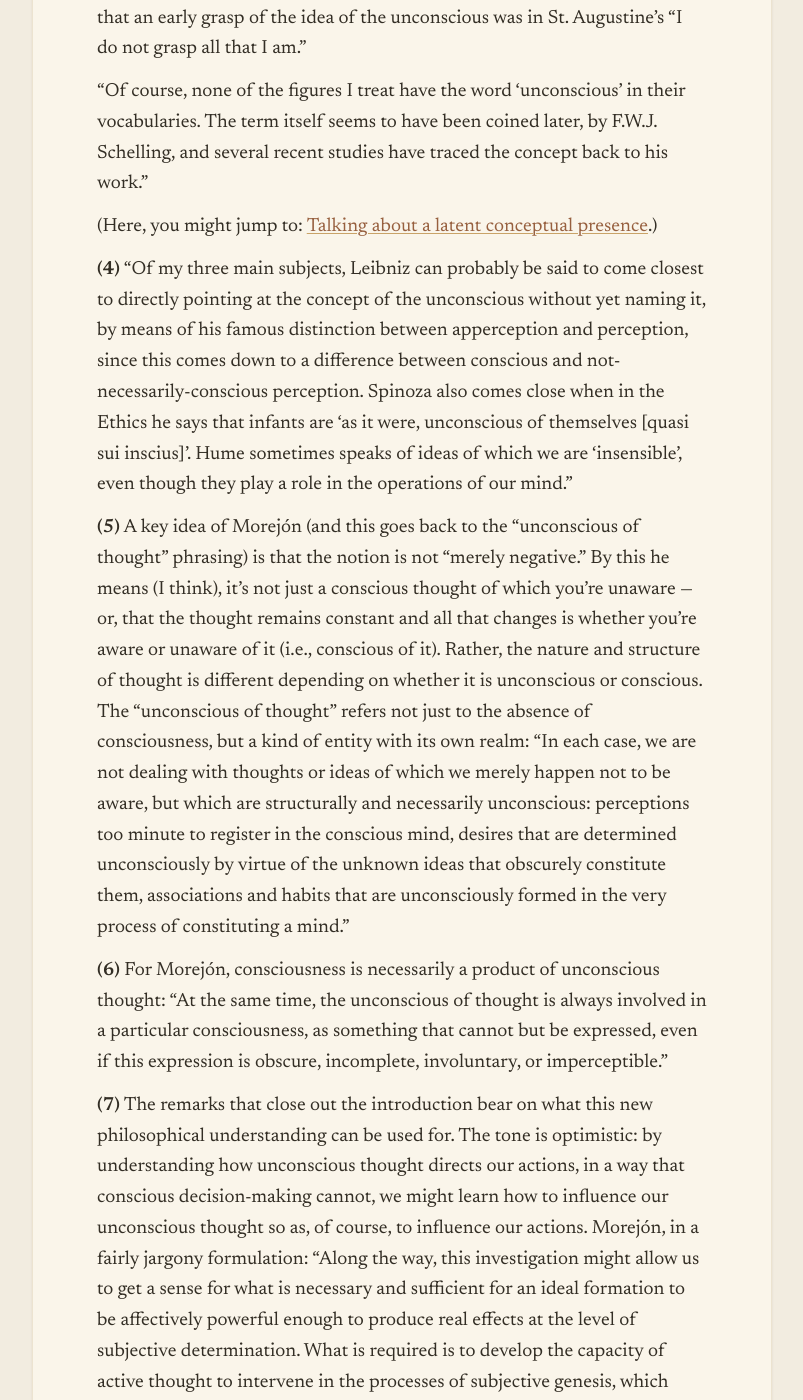
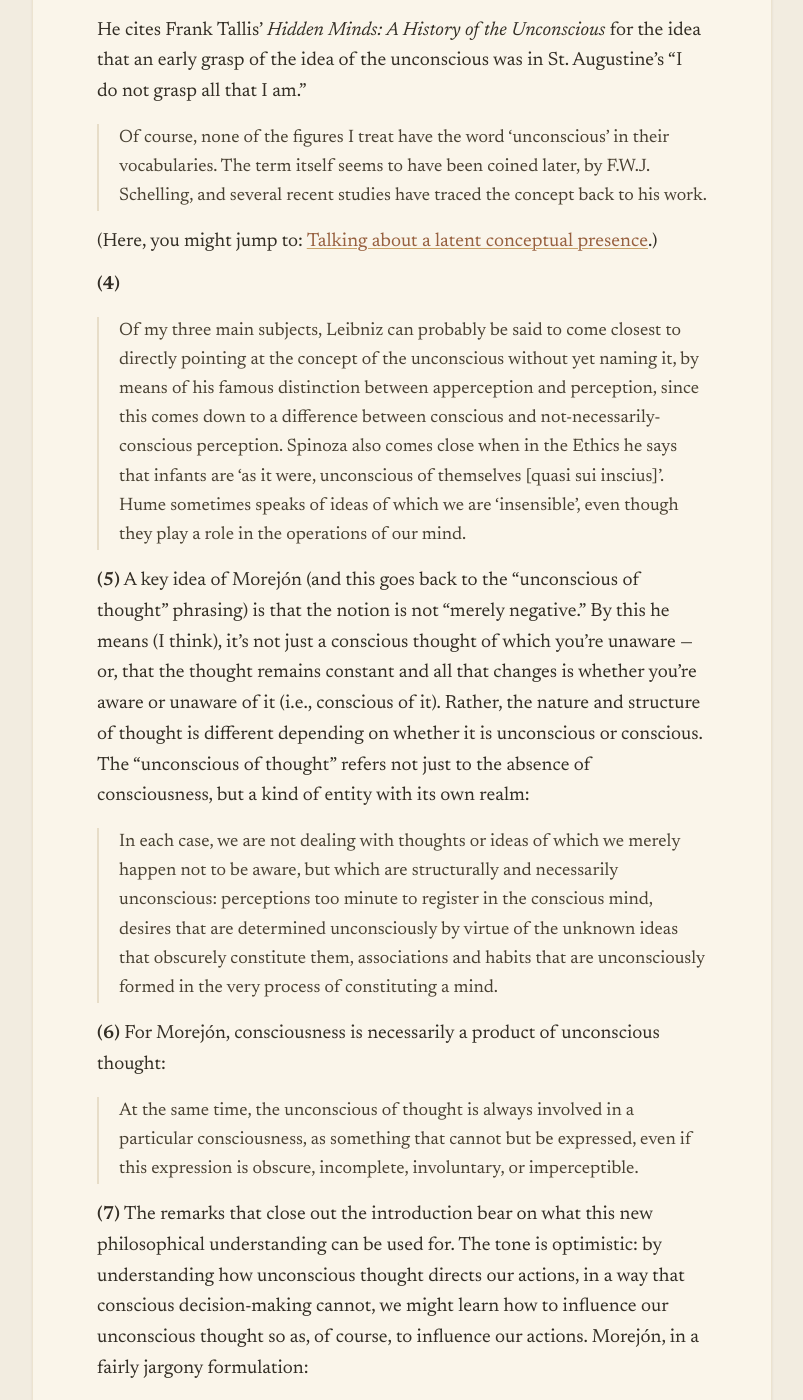
Before and after one commit to lauramoorewrites-del/treasury, a Jekyll site: the page built from _pages/the-unconscious-of-thought.md, in a window 1280 px wide and 1400 px high, scrolled down 2721 px. Shown: the whole window, without its empty margins (238-1041 px from the left). Built offline with Jekyll 4.4.1, drawn with Linux system fonts in a browser that asks for light colours; some of the changed text lies outside the part shown.

Commit message:
Convert all quotations to blockquote style in Unconscious of Thought entry
Co-Authored-By: Claude Opus 4.6 (1M context) <noreply@anthropic.com>

```diff
--- a/_pages/the-unconscious-of-thought.md
+++ b/_pages/the-unconscious-of-thought.md
@@ -27,7 +27,9 @@ Morejón believes that unconscious thought is the missing piece to explaining ak
 
 Surprisingly (to me), Socrates stated in *Protagoras* (this is Morejón's paraphrase) that "what one understands to be good is irresistibly desirable." So however we choose to act, it must follow that we believe that act to be the "good" choice. If we do something that is bad, then we are acting on imperfect information.
 
-Morejón: "I think a much better account of akratic desires and behaviours can be given on the basis of a conception of the mind and ideas that accords the unconscious dimension of thought its proper place, in which one's actions are significantly determined by unconscious elements of thought rather than only or primarily by conscious, voluntary decisions."
+Morejón:
+
+> I think a much better account of akratic desires and behaviours can be given on the basis of a conception of the mind and ideas that accords the unconscious dimension of thought its proper place, in which one's actions are significantly determined by unconscious elements of thought rather than only or primarily by conscious, voluntary decisions.
 
 (Aside: As I read the Introduction, it occurs to me that you could frame the utility of many medicines as tackling akrasia. They bring our behavior more in line with what we've decided is good, but for some reason are unable to bring about on our own. Ozempic for eating less; ritalin for focusing better (as ADHD treatment); SSRIs for attaining day-to-day functionality (as depression treatment); medicines to treat the intrusive thoughts of OCD, etc.)
 
@@ -37,17 +39,25 @@ Morejón: "I think a much better account of akratic desires and behaviours can b
 
 He cites Frank Tallis' *Hidden Minds: A History of the Unconscious* for the idea that an early grasp of the idea of the unconscious was in St. Augustine's "I do not grasp all that I am."
 
-"Of course, none of the figures I treat have the word 'unconscious' in their vocabularies. The term itself seems to have been coined later, by F.W.J. Schelling, and several recent studies have traced the concept back to his work."
+> Of course, none of the figures I treat have the word 'unconscious' in their vocabularies. The term itself seems to have been coined later, by F.W.J. Schelling, and several recent studies have traced the concept back to his work.
 
 (Here, you might jump to: [Talking about a latent conceptual presence](/treasury/talking-about-a-latent-conceptual-presence/).)
 
-**(4)** "Of my three main subjects, Leibniz can probably be said to come closest to directly pointing at the concept of the unconscious without yet naming it, by means of his famous distinction between apperception and perception, since this comes down to a difference between conscious and not-necessarily-conscious perception. Spinoza also comes close when in the Ethics he says that infants are 'as it were, unconscious of themselves [quasi sui inscius]'. Hume sometimes speaks of ideas of which we are 'insensible', even though they play a role in the operations of our mind."
+**(4)**
 
-**(5)** A key idea of Morejón (and this goes back to the "unconscious of thought" phrasing) is that the notion is not "merely negative." By this he means (I think), it's not just a conscious thought of which you're unaware — or, that the thought remains constant and all that changes is whether you're aware or unaware of it (i.e., conscious of it). Rather, the nature and structure of thought is different depending on whether it is unconscious or conscious. The "unconscious of thought" refers not just to the absence of consciousness, but a kind of entity with its own realm: "In each case, we are not dealing with thoughts or ideas of which we merely happen not to be aware, but which are structurally and necessarily unconscious: perceptions too minute to register in the conscious mind, desires that are determined unconsciously by virtue of the unknown ideas that obscurely constitute them, associations and habits that are unconsciously formed in the very process of constituting a mind."
+> Of my three main subjects, Leibniz can probably be said to come closest to directly pointing at the concept of the unconscious without yet naming it, by means of his famous distinction between apperception and perception, since this comes down to a difference between conscious and not-necessarily-conscious perception. Spinoza also comes close when in the Ethics he says that infants are 'as it were, unconscious of themselves [quasi sui inscius]'. Hume sometimes speaks of ideas of which we are 'insensible', even though they play a role in the operations of our mind.
 
-**(6)** For Morejón, consciousness is necessarily a product of unconscious thought: "At the same time, the unconscious of thought is always involved in a particular consciousness, as something that cannot but be expressed, even if this expression is obscure, incomplete, involuntary, or imperceptible."
+**(5)** A key idea of Morejón (and this goes back to the "unconscious of thought" phrasing) is that the notion is not "merely negative." By this he means (I think), it's not just a conscious thought of which you're unaware — or, that the thought remains constant and all that changes is whether you're aware or unaware of it (i.e., conscious of it). Rather, the nature and structure of thought is different depending on whether it is unconscious or conscious. The "unconscious of thought" refers not just to the absence of consciousness, but a kind of entity with its own realm:
 
-**(7)** The remarks that close out the introduction bear on what this new philosophical understanding can be used for. The tone is optimistic: by understanding how unconscious thought directs our actions, in a way that conscious decision-making cannot, we might learn how to influence our unconscious thought so as, of course, to influence our actions. Morejón, in a fairly jargony formulation: "Along the way, this investigation might allow us to get a sense for what is necessary and sufficient for an ideal formation to be affectively powerful enough to produce real effects at the level of subjective determination. What is required is to develop the capacity of active thought to intervene in the processes of subjective genesis, which precede and subtend consciousness."
+> In each case, we are not dealing with thoughts or ideas of which we merely happen not to be aware, but which are structurally and necessarily unconscious: perceptions too minute to register in the conscious mind, desires that are determined unconsciously by virtue of the unknown ideas that obscurely constitute them, associations and habits that are unconsciously formed in the very process of constituting a mind.
+
+**(6)** For Morejón, consciousness is necessarily a product of unconscious thought:
+
+> At the same time, the unconscious of thought is always involved in a particular consciousness, as something that cannot but be expressed, even if this expression is obscure, incomplete, involuntary, or imperceptible.
+
+**(7)** The remarks that close out the introduction bear on what this new philosophical understanding can be used for. The tone is optimistic: by understanding how unconscious thought directs our actions, in a way that conscious decision-making cannot, we might learn how to influence our unconscious thought so as, of course, to influence our actions. Morejón, in a fairly jargony formulation:
+
+> Along the way, this investigation might allow us to get a sense for what is necessary and sufficient for an ideal formation to be affectively powerful enough to produce real effects at the level of subjective determination. What is required is to develop the capacity of active thought to intervene in the processes of subjective genesis, which precede and subtend consciousness.
 
 ---
 
```
